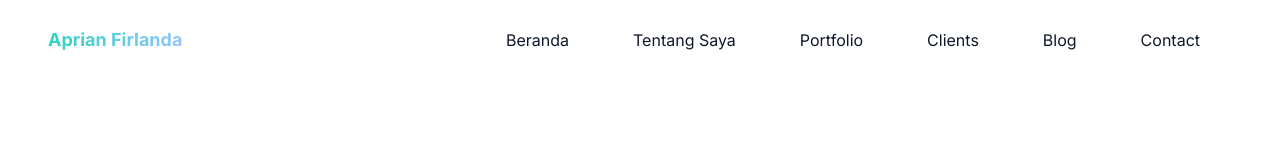
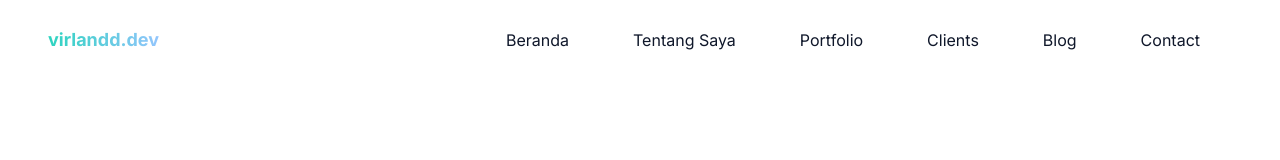
Before and after one commit to aprianfirlanda/my-portofolio, a Next.js app: page / in a window 1280 px wide. Shown: the top 160 px of the page. Built offline with nearby package versions, Linux system fonts and the light colour scheme.

Commit message:
rc: split code header and hamburger menu

```diff
--- a/src/app/(root)/(home)/page.tsx
+++ b/src/app/(root)/(home)/page.tsx
@@ -1,127 +1,12 @@
-'use client'
-
 import Image from 'next/image'
-import { useEffect } from 'react'
+import Header from '@/components/Header'
+import { navItems } from '@/constants'
 
 export default function Home() {
-  useEffect(() => {
-    const handleScroll = () => {
-      const header = document.querySelector('header')
-
-      if (header !== null) {
-        if (window.scrollY > 0) {
-          header.classList.add('navbar-fixed')
-        } else {
-          header.classList.remove('navbar-fixed')
-        }
-      }
-    }
-
-    window.addEventListener('scroll', handleScroll)
-
-    return () => {
-      window.removeEventListener('scroll', handleScroll)
-    }
-  }, [])
-
-  const toggleHamburger = () => {
-    const hamburger = document.querySelector('#hamburger')
-    const navMenu = document.querySelector('#nav-menu')
-
-    if (hamburger !== null) {
-      hamburger.classList.toggle('hamburger-active')
-    }
-    if (navMenu !== null) {
-      navMenu.classList.toggle('hidden')
-    }
-  }
-
   return (
     <>
-      <header className='absolute left-0 top-0 z-10 flex w-full items-center bg-transparent'>
-        <div className='container'>
-          <div className='relative flex items-center justify-between'>
-            <div className='px-4'>
-              <a
-                href='#home'
-                className='block py-6 text-lg font-bold text-transparent'
-              >
-                <span className='bg-gradient-to-r from-teal-400 to-blue-300 bg-clip-text'>
-                  Aprian Firlanda
-                </span>
-              </a>
-            </div>
-            <div className='flex items-center px-4'>
-              <button
-                id='hamburger'
-                name='hamburger'
-                type='button'
-                className='absolute right-4 block lg:hidden'
-                onClick={toggleHamburger}
-              >
-                <span className='hamburger-line origin-top-left'></span>
-                <span className='hamburger-line'></span>
-                <span className='hamburger-line origin-bottom-left'></span>
-              </button>
-              <nav
-                id='nav-menu'
-                className='absolute right-4 top-full hidden w-full max-w-[250px] rounded-lg bg-white py-5 shadow-lg lg:static lg:block lg:max-w-full lg:rounded-none lg:bg-transparent lg:shadow-none'
-              >
-                <ul className='block lg:flex'>
-                  <li className='group'>
-                    <a
-                      href='#home'
-                      className='mx-8 flex py-2 text-base text-dark group-hover:text-primary'
-                    >
-                      Beranda
-                    </a>
-                  </li>
-                  <li className='group'>
-                    <a
-                      href='#about'
-                      className='mx-8 flex py-2 text-base text-dark group-hover:text-primary'
-                    >
-                      Tentang Saya
-                    </a>
-                  </li>
-                  <li className='group'>
-                    <a
-                      href='#portfolio'
-                      className='mx-8 flex py-2 text-base text-dark group-hover:text-primary'
-                    >
-                      Portfolio
-                    </a>
-                  </li>
-                  <li className='group'>
-                    <a
-                      href='#clients'
-                      className='mx-8 flex py-2 text-base text-dark group-hover:text-primary'
-                    >
-                      Clients
-                    </a>
-                  </li>
-                  <li className='group'>
-                    <a
-                      href='#blog'
-                      className='mx-8 flex py-2 text-base text-dark group-hover:text-primary'
-                    >
-                      Blog
-                    </a>
-                  </li>
-                  <li className='group'>
-                    <a
-                      href='#contact'
-                      className='mx-8 flex py-2 text-base text-dark group-hover:text-primary'
-                    >
-                      Contact
-                    </a>
-                  </li>
-                </ul>
-              </nav>
-            </div>
-          </div>
-        </div>
-      </header>
+      <Header navItems={navItems} />
+
       <section id='home' className='pt-36'>
         <div className='container'>
           <div className='flex flex-wrap'>
--- /dev/null
+++ b/src/components/HamburgerMenu.tsx
@@ -0,0 +1,56 @@
+import React from 'react'
+
+export interface HamburgerMenuProps {
+  navItems: {
+    link: string
+    name: string
+  }[]
+}
+
+function HamburgerMenu({ navItems }: HamburgerMenuProps) {
+  const toggleHamburger = () => {
+    const hamburger = document.querySelector('#hamburger')
+    const navMenu = document.querySelector('#nav-menu')
+
+    if (hamburger !== null) {
+      hamburger.classList.toggle('hamburger-active')
+    }
+    if (navMenu !== null) {
+      navMenu.classList.toggle('hidden')
+    }
+  }
+  return (
+    <div className='flex items-center px-4'>
+      <button
+        id='hamburger'
+        name='hamburger'
+        type='button'
+        className='absolute right-4 block lg:hidden'
+        onClick={toggleHamburger}
+      >
+        <span className='hamburger-line origin-top-left'></span>
+        <span className='hamburger-line'></span>
+        <span className='hamburger-line origin-bottom-left'></span>
+      </button>
+      <nav
+        id='nav-menu'
+        className='absolute right-4 top-full hidden w-full max-w-[250px] rounded-lg bg-white py-5 shadow-lg lg:static lg:block lg:max-w-full lg:rounded-none lg:bg-transparent lg:shadow-none'
+      >
+        <ul className='block lg:flex'>
+          {navItems.map(({ link, name }) => (
+            <li key={link} className='group'>
+              <a
+                href={link}
+                className='mx-8 flex py-2 text-base text-dark group-hover:text-primary'
+              >
+                {name}
+              </a>
+            </li>
+          ))}
+        </ul>
+      </nav>
+    </div>
+  )
+}
+
+export default HamburgerMenu
--- /dev/null
+++ b/src/components/Header.tsx
@@ -0,0 +1,48 @@
+'use client'
+
+import React, { useEffect } from 'react'
+import HamburgerMenu, { HamburgerMenuProps } from '@/components/HamburgerMenu'
+
+function Header({ navItems }: HamburgerMenuProps) {
+  useEffect(() => {
+    const handleScroll = () => {
+      const header = document.querySelector('header')
+
+      if (header !== null) {
+        if (window.scrollY > 0) {
+          header.classList.add('navbar-fixed')
+        } else {
+          header.classList.remove('navbar-fixed')
+        }
+      }
+    }
+
+    window.addEventListener('scroll', handleScroll)
+
+    return () => {
+      window.removeEventListener('scroll', handleScroll)
+    }
+  }, [])
+
+  return (
+    <header className='absolute left-0 top-0 z-10 flex w-full items-center bg-transparent'>
+      <div className='container'>
+        <div className='relative flex items-center justify-between'>
+          <div className='px-4'>
+            <a
+              href='#home'
+              className='block py-6 text-lg font-bold text-transparent'
+            >
+              <span className='bg-gradient-to-r from-teal-400 to-blue-300 bg-clip-text'>
+                virlandd.dev
+              </span>
+            </a>
+          </div>
+          <HamburgerMenu navItems={navItems} />
+        </div>
+      </div>
+    </header>
+  )
+}
+
+export default Header
--- /dev/null
+++ b/src/constants/index.js
@@ -0,0 +1,26 @@
+export const navItems = [
+  {
+    link: '#home',
+    name: 'Beranda'
+  },
+  {
+    link: '#about',
+    name: 'Tentang Saya'
+  },
+  {
+    link: '#portfolio',
+    name: 'Portfolio'
+  },
+  {
+    link: '#clients',
+    name: 'Clients'
+  },
+  {
+    link: '#blog',
+    name: 'Blog'
+  },
+  {
+    link: '#contact',
+    name: 'Contact'
+  }
+]
```
Also changed, not shown: 2 other files (tests, documents, lock files or other folders).
